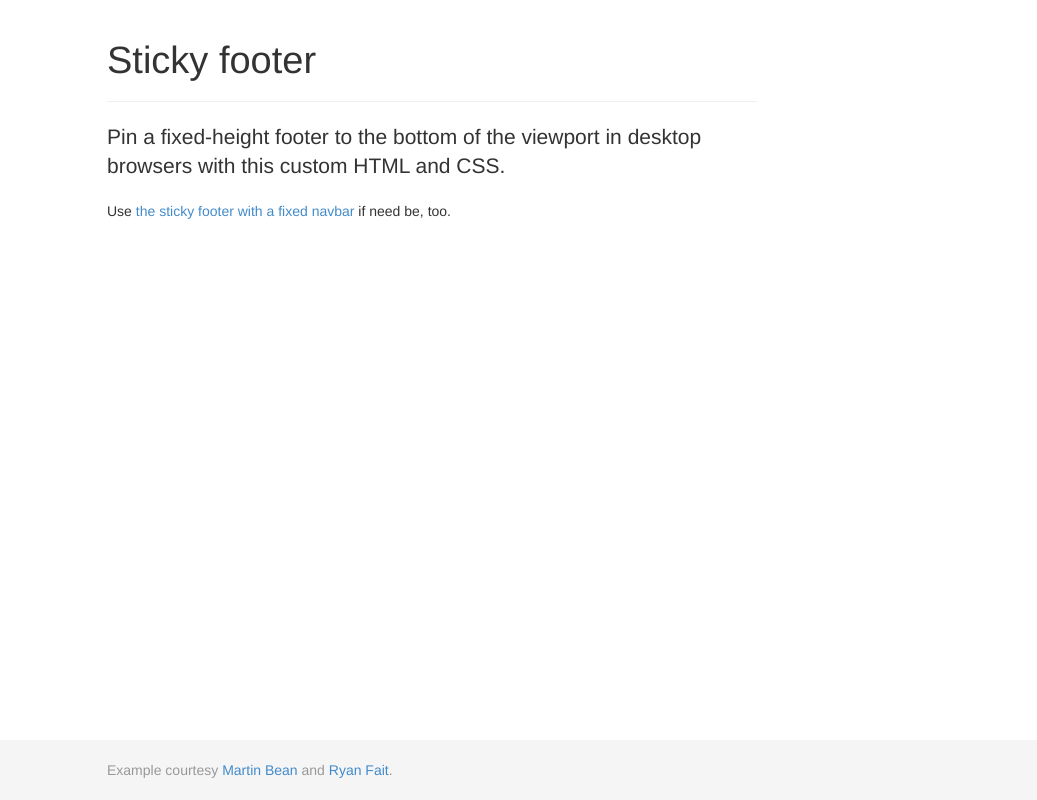
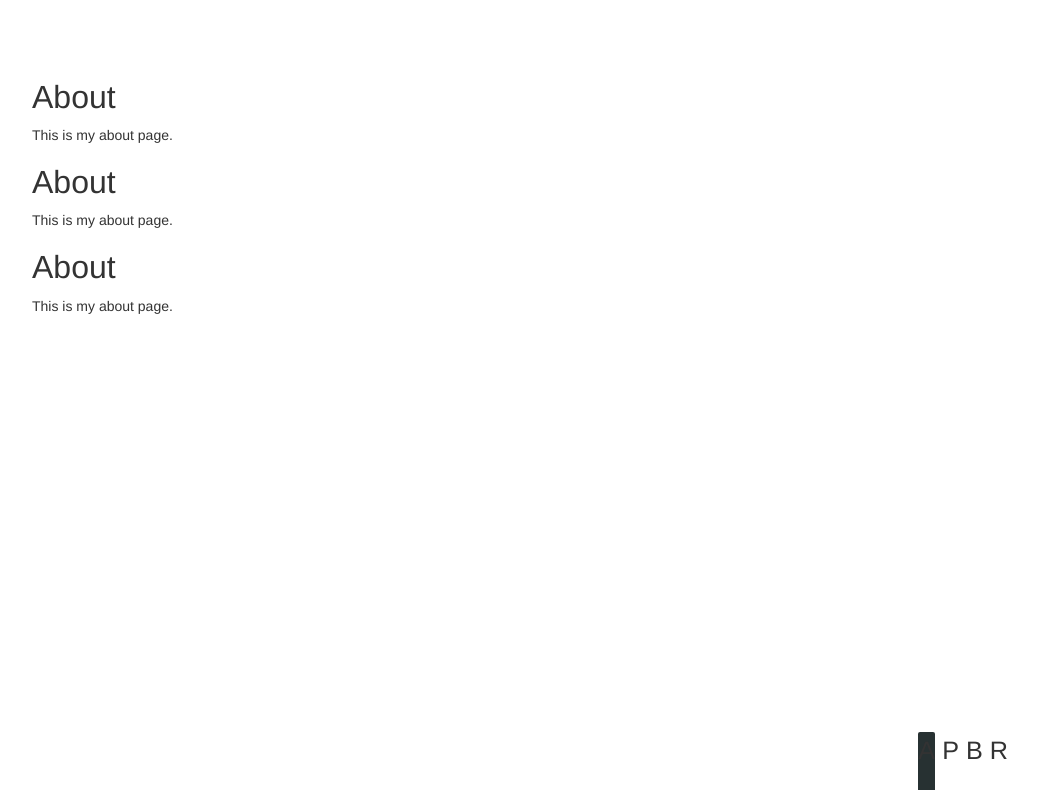
Before and after one commit to kylemboos/kyleboos, a Django app: page / in a window 1280 px wide. Shown: the whole page, without its empty margins (208-1245 px from the left). Run offline with Django 3.2, Linux system fonts and the light colour scheme.

Commit message:
about page working with template inheritance

```diff
--- a/mysite/content/templates/about.html
+++ b/mysite/content/templates/about.html
@@ -3,8 +3,18 @@
 
 {% block narrow-content %}
 	<div id="about-content" class= "narrow-content">
+		<h2>About</h2>
 		<p>
 			This is my about page.
 		</p>
+		<h2>About</h2>
+		<p>
+			This is my about page.
+		</p>
+		<h2>About</h2>
+		<p>
+			This is my about page.
+		</p>
+
 	</div>
 {% endblock %}
--- a/mysite/content/templates/base.html
+++ b/mysite/content/templates/base.html
@@ -17,17 +17,23 @@
 
 <body>
     <div id="main-content">
-        {% block narrow-contesnt %}
+        {% block narrow-content %}
         {% endblock %}
+
     </div>
 
-    <footer>
+    <footer class="#footer">
 		<div id="contact-container">
-
+			<img class="contact-image" href="{% static 'img/default.jpg'%}"></img>
 		</div>
 
-		<div id ="tab-container">
-
+		<div id ="footer-tab-container">
+			<ul id="tab-container">
+				<li class="current-menu-item">A</li>
+				<li>P</li>
+				<li>B</li>
+				<li>R</li>
+			</ul>
 		</div>
 
     </footer>
--- a/mysite/content/views.py
+++ b/mysite/content/views.py
@@ -1,4 +1,4 @@
 from django.shortcuts import render_to_response
 
 def home(request):
-    return render_to_response('index.html')
+    return render_to_response('about.html')
--- a/mysite/static/css/kyleboos.css
+++ b/mysite/static/css/kyleboos.css
@@ -7,7 +7,7 @@ body {
 /* Wrapper for page content to push down footer */
 #main-content {
 	min-height: 100%;
-  height: auto !important;
+	/*height: auto !important;*/
 	height: 100%;
 	/* Negative indent footer by its height */
 	margin: 0 auto -60px;
@@ -16,19 +16,64 @@ body {
 }
 
 .narrow-content{
+	margin: 0 auto;
+	min-width: 500px;
+	max-width: 800px;
+	padding: 60px 0;
+	width: 75%;
+}
+
+.menu-item{
 
 }
 
-#contact-container{
-
+.current-menu-item{
+	background: #273132;
+}
+#contact-image{
+	/*background: url() no-repeat;*/
+	display: block;
+	height: 145px;
+	width: 205px;
 }
 
+#contact-container{
+	bottom: 0;
+	left: 5%;
+	position: fixed;
+}
+
+li{
+	background: rgba(255, 255, 255, 0.7);
+	display: inline-block;
+	height: 100%;
+	padding-top: 3px;
+	transition: background 0.5s ease-in;
+	border-radius: 2px 2px 0 0;
+}
+
+#footer-tab-container{
+	margin: 0;
+}
+
+
 #tab-container{
-
+	bottom: 0;
+	right: 5%;
+	height: 90%;
+	position: absolute;
 }
 
 /* Set the fixed height of the footer here */
 footer {
-  height: 60px;
-  background-color: #f5f5f5;
+	bottom: 0;
+	height: 8%;
+	min-height: 60px;
+	position: absolute;
+	text-transform: uppercase;
+	width: 100%;
+	font-size: 1.8em;
+	font-style: normal;
+	font-weight: normal;
+	line-height: 1.2em;
 }
```
Also changed, not shown: mysite/static/img/default.jpg (added). Lines whose indentation alone changed are shown as unchanged.
